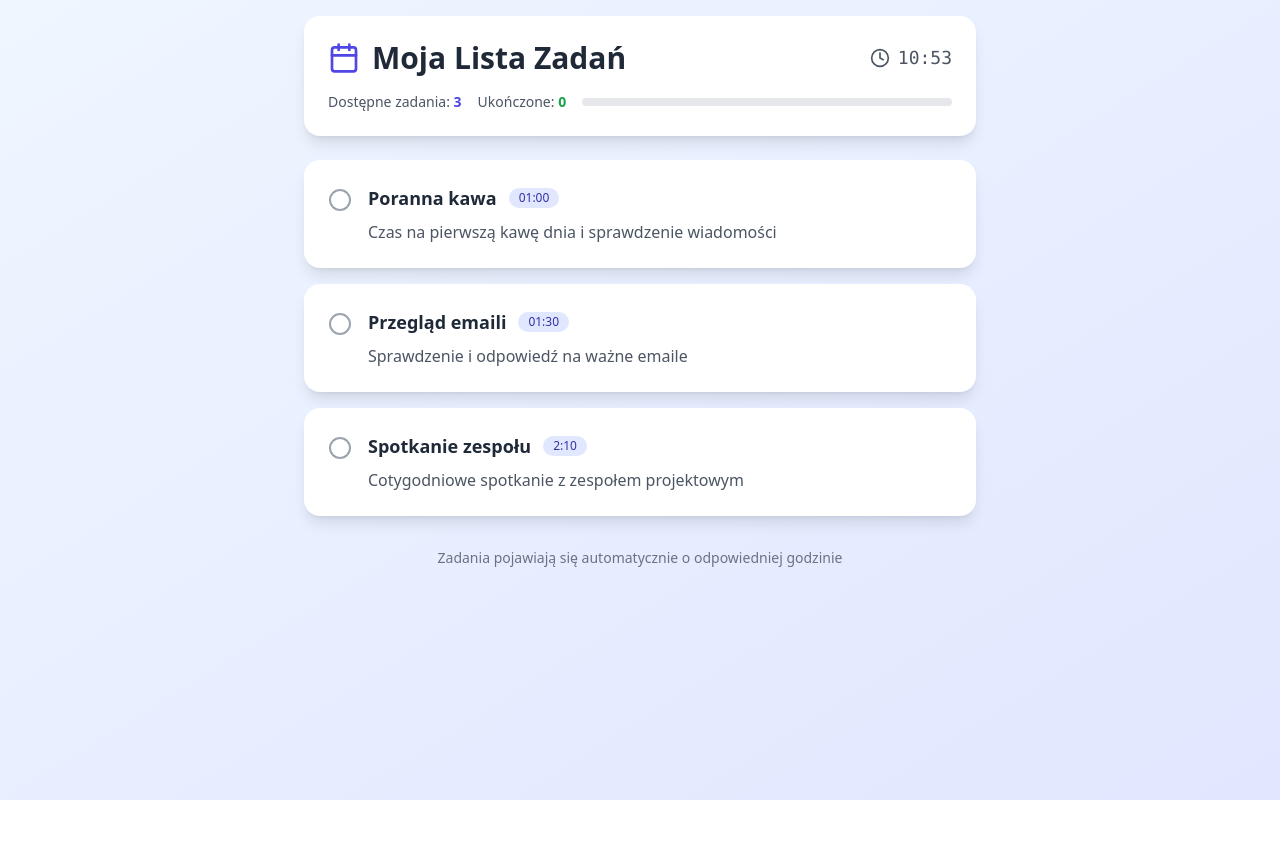
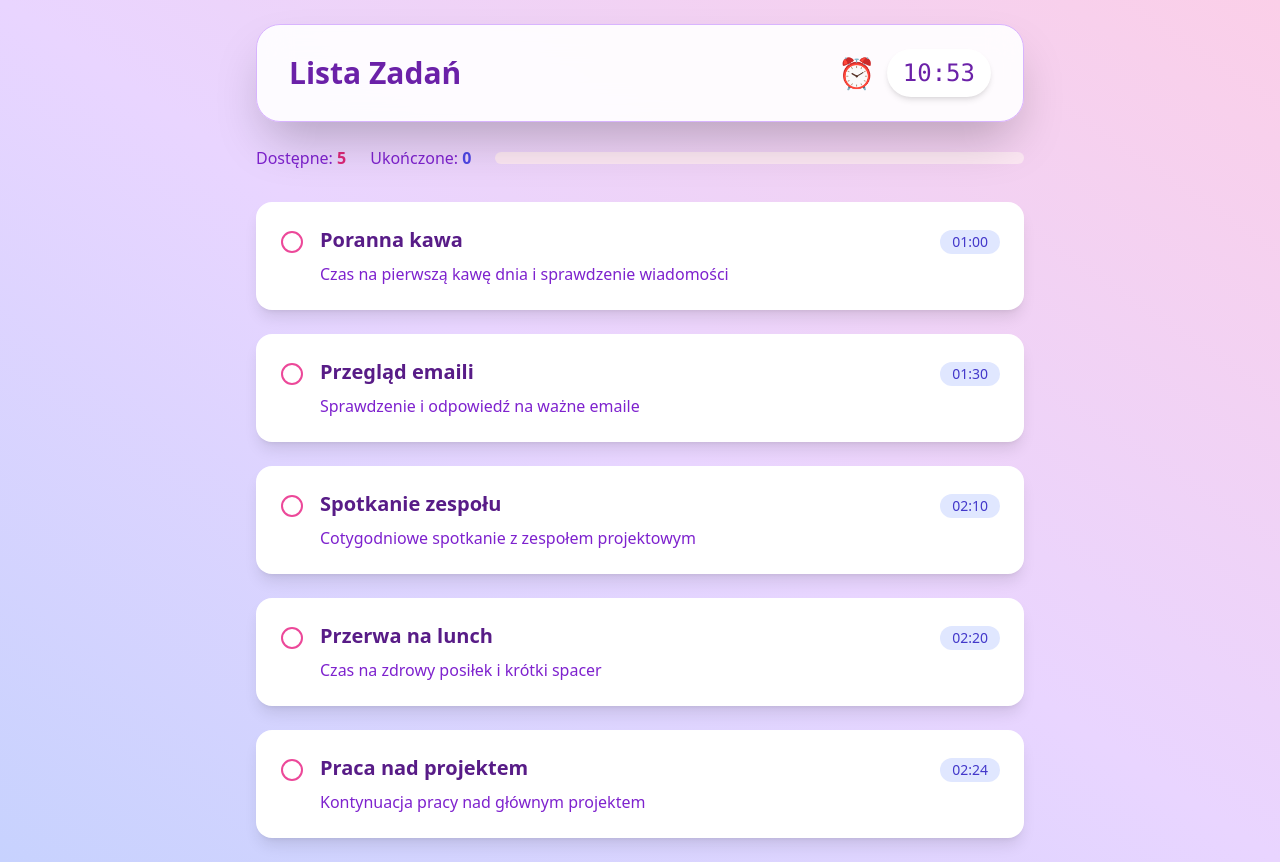
Before and after one commit to qiotrek/BrthApp, a React (Vite) app: page / in a window 1280 px wide. Before the commit the page ends 800 px from the top, so only its background shows below. Built offline with nearby package versions, Linux system fonts and the light colour scheme.

Commit message:
stylowanie ekranu głównego

```diff
--- a/src/App.tsx
+++ b/src/App.tsx
@@ -13,9 +13,9 @@ interface Task {
 const initialTasks: Task[] = [
   { id: 1, title: 'Poranna kawa', description: 'Czas na pierwszą kawę dnia i sprawdzenie wiadomości', time: '01:00', completed: false, visible: false },
   { id: 2, title: 'Przegląd emaili', description: 'Sprawdzenie i odpowiedź na ważne emaile', time: '01:30', completed: false, visible: false },
-  { id: 3, title: 'Spotkanie zespołu', description: 'Cotygodniowe spotkanie z zespołem projektowym', time: '2:10', completed: false, visible: false },
-  { id: 4, title: 'Przerwa na lunch', description: 'Czas na zdrowy posiłek i krótki spacer', time: '12:30', completed: false, visible: false },
-  { id: 5, title: 'Praca nad projektem', description: 'Kontynuacja pracy nad głównym projektem', time: '14:00', completed: false, visible: false },
+  { id: 3, title: 'Spotkanie zespołu', description: 'Cotygodniowe spotkanie z zespołem projektowym', time: '02:10', completed: false, visible: false },
+  { id: 4, title: 'Przerwa na lunch', description: 'Czas na zdrowy posiłek i krótki spacer', time: '02:20', completed: false, visible: false },
+  { id: 5, title: 'Praca nad projektem', description: 'Kontynuacja pracy nad głównym projektem', time: '02:24', completed: false, visible: false },
   { id: 6, title: 'Przegląd dnia', description: 'Podsumowanie wykonanych zadań i planowanie na jutro', time: '17:00', completed: false, visible: false },
   { id: 7, title: 'Czas na relaks', description: 'Moment na odpoczynek i hobby', time: '19:00', completed: false, visible: false },
 ];
@@ -76,83 +76,70 @@ export default function App() {
   const percent = visibleTasks.length ? (completedCount / visibleTasks.length) * 100 : 0;
 
   return (
-    <div className="min-h-screen bg-gradient-to-br from-blue-50 to-indigo-100 p-4">
-      <div className="max-w-2xl mx-auto">
-        {/* Header */}
-        <div className="bg-white rounded-2xl shadow-lg p-6 mb-6">
-          <div className="flex justify-between items-center mb-4">
-            <h1 className="text-3xl font-bold text-gray-800 flex items-center gap-3">
-              <Calendar className="w-8 h-8 text-indigo-600" />
-              Moja Lista Zadań
+    <div className="min-h-screen bg-gradient-to-tr from-indigo-200 via-purple-200 to-pink-200 p-6">
+      <div className="max-w-3xl mx-auto">
+        <header className="mb-8">
+          <div className="bg-white/90 backdrop-blur-lg rounded-3xl shadow-2xl py-6 px-8 flex justify-between items-center border border-purple-300">
+            <h1 className="text-3xl font-extrabold text-purple-800 flex items-center gap-4">
+              Lista Zadań
             </h1>
-            <div className="flex items-center gap-2 text-gray-600">
-              <Clock className="w-5 h-5" />
-              <span className="font-mono text-lg">{currentTime}</span>
+            <div className="flex items-center gap-3">
+              <span role="img" aria-label="alarm" className="text-3xl">⏰</span>
+              <div className="bg-white shadow-md rounded-full px-4 py-2 font-mono text-2xl text-purple-800">
+                {currentTime}
+              </div>
             </div>
           </div>
-          <div className="flex items-center gap-4">
-            <div className="text-sm text-gray-600">
-              Dostępne zadania: <span className="font-semibold text-indigo-600">{visibleTasks.length}</span>
-            </div>
-            <div className="text-sm text-gray-600">
-              Ukończone: <span className="font-semibold text-green-600">{completedCount}</span>
-            </div>
+          <div className="mt-6 flex items-center gap-6 text-purple-700">
+            <span>Dostępne: <strong className="text-pink-600">{visibleTasks.length}</strong></span>
+            <span>Ukończone: <strong className="text-indigo-600">{completedCount}</strong></span>
             <div className="flex-1">
-              <div className="w-full bg-gray-200 rounded-full h-2 overflow-hidden">
+              <div className="w-full bg-pink-100 rounded-full h-3 overflow-hidden">
                 <div
-                  className="h-2 rounded-full transition-all duration-500 bg-gradient-to-r from-indigo-500 to-purple-600"
+                  className="h-3 rounded-full transition-all duration-700 bg-gradient-to-r from-pink-500 to-indigo-500"
                   style={{ width: `${percent}%` }}
                 />
               </div>
             </div>
           </div>
-        </div>
+        </header>
 
-        {/* Tasks */}
-        <div className="space-y-4">
+        <main className="space-y-6">
           {visibleTasks.length === 0 ? (
-            <div className="bg-white rounded-2xl shadow-lg p-8 text-center">
-              <Clock className="w-16 h-16 text-gray-300 mx-auto mb-4" />
-              <h3 className="text-xl font-semibold text-gray-600 mb-2">Brak dostępnych zadań</h3>
-              <p className="text-gray-500">Zadania pojawią się automatycznie o odpowiedniej godzinie</p>
+            <div className="bg-white/90 rounded-3xl shadow-lg p-12 text-center border border-purple-100">
+              <Clock className="w-24 h-24 text-purple-300 mx-auto mb-6" />
+              <h2 className="text-2xl font-semibold text-purple-700 mb-3">Brak zadań</h2>
+              <p className="text-purple-500">Zadania pojawią się o odpowiedniej godzinie</p>
             </div>
           ) : (
             visibleTasks.map((task, idx) => (
               <div
                 key={task.id}
-                className={`bg-white rounded-2xl shadow-lg p-6 transform transition-all duration-500 hover:shadow-xl hover:-translate-y-1 ${task.completed ? 'opacity-75' : ''} animate-slideInUp`}
-                style={{ animationDelay: `${idx * 100}ms` }}
+                className={`relative bg-white rounded-2xl shadow-lg p-6 flex gap-4 items-start transition-transform duration-300 hover:-translate-y-1 hover:shadow-2xl ${task.completed ? 'opacity-70 grayscale' : ''}`}
+                style={{ animation: `fadeIn 0.5s ease-out`, animationDelay: `${idx * 150}ms` }}
               >
-                <div className="flex items-start gap-4">
-                  <button onClick={() => toggle(task.id)} className="mt-1 flex-shrink-0 transition-colors duration-200">
-                    {task.completed ? (
-                      <CheckCircle className="w-6 h-6 text-green-500" />
-                    ) : (
-                      <Circle className="w-6 h-6 text-gray-400 hover:text-indigo-500" />
-                    )}
-                  </button>
-                  <div className="flex-grow">
-                    <div className="flex items-center gap-3 mb-2">
-                      <h3 className={`text-lg font-semibold ${task.completed ? 'line-through text-gray-500' : 'text-gray-800'}`}>
-                        {task.title}
-                      </h3>
-                      <span className="inline-flex items-center px-2.5 py-0.5 rounded-full text-xs font-medium bg-indigo-100 text-indigo-800">
-                        {task.time}
-                      </span>
-                    </div>
-                    <p className={`${task.completed ? 'line-through text-gray-500' : 'text-gray-600'}`}>{task.description}</p>
+                <button onClick={() => toggle(task.id)} className="mt-1">
+                  {task.completed ? <CheckCircle className="w-6 h-6 text-indigo-600" /> : <Circle className="w-6 h-6 text-pink-500 hover:text-pink-700" />}
+                </button>
+                <div className="flex-1">
+                  <div className="flex justify-between items-baseline mb-2">
+                    <h3 className={`text-xl font-semibold ${task.completed ? 'line-through text-purple-400' : 'text-purple-900'}`}>{task.title}</h3>
+                    <span className="text-sm font-medium bg-indigo-100 text-indigo-700 px-3 py-0.5 rounded-full">{task.time}</span>
                   </div>
+                  <p className={`${task.completed ? 'line-through text-purple-400' : 'text-purple-700'}`}>{task.description}</p>
                 </div>
               </div>
             ))
           )}
-        </div>
+        </main>
+      </div>
 
-        {/* Footer */}
-        <div className="mt-8 text-center text-gray-500 text-sm">
-          Zadania pojawiają się automatycznie o odpowiedniej godzinie
-        </div>
-      </div>
+      <style>{`
+        @keyframes fadeIn {
+          from { opacity: 0; transform: translateY(20px); }
+          to { opacity: 1; transform: translateY(0); }
+        }
+      `}</style>
     </div>
   );
 }
```
